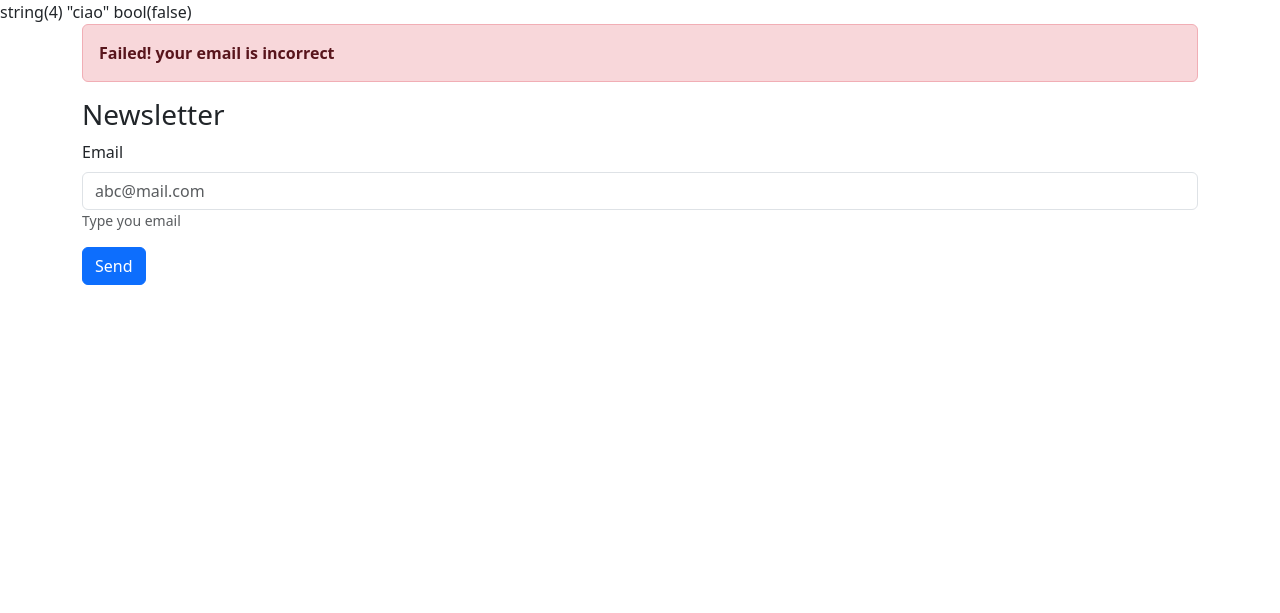
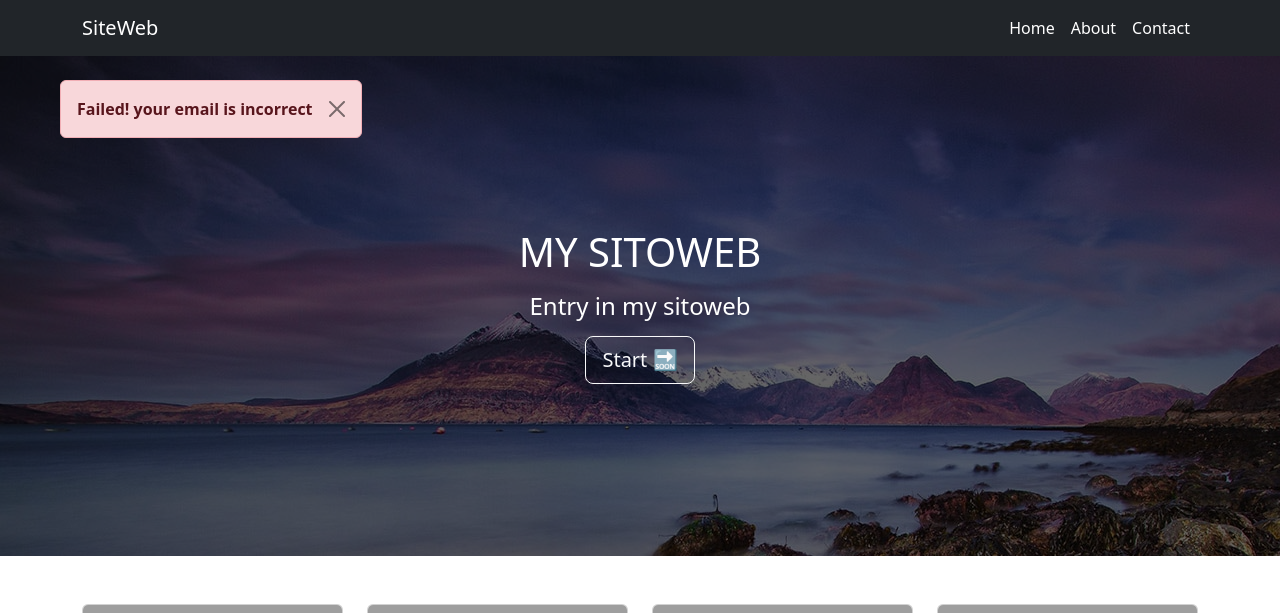
Before and after one commit to chrialge/php-iscrizione-newsletter, a PHP site: page /?email=1 in a window 1280 px wide. Shown: the top 613 px of the page. Before the commit the page ends 285 px from the top, so only its background shows below. Run offline with PHP 8.4, Linux system fonts and the light colour scheme; grey boxes are pictures that could not be loaded.

Commit message:
add style

```diff
--- a/function.php
+++ b/function.php
@@ -1,6 +1,6 @@
 <?php
 
-var_dump('ciao');
+// var_dump('ciao');
 
 function checkEmail($email)
 {
@@ -14,7 +14,7 @@ function checkEmail($email)
 
 function generateAlertMessage($response)
 {
-    var_dump($response);
+    // var_dump($response);
     if ($response == true) {
         return [
             'status' => 'correct',
--- a/index.php
+++ b/index.php
@@ -31,35 +31,129 @@ if (isset($email)) {
 
 <body>
     <header>
-        <!-- place navbar here -->
+        <nav class="navbar navbar-expand-sm navbar-dark bg-dark">
+            <div class="container">
+                <a class="navbar-brand" href="#">SiteWeb</a>
+                <button class="navbar-toggler" type="button" data-toggle="collapse" data-target="#navbarID" aria-controls="navbarID" aria-expanded="false" aria-label="Toggle navigation">
+                    <span class="navbar-toggler-icon"></span>
+                </button>
+                <div class="collapse navbar-collapse justify-content-end" id="navbarID">
+                    <div class="navbar-nav">
+                        <a class="nav-link active" aria-current="page" href="#">Home</a>
+                        <a class="nav-link active" aria-current="page" href="#">About</a>
+                        <a class="nav-link active" aria-current="page" href="#">Contact</a>
+                    </div>
+                </div>
+            </div>
+        </nav>
     </header>
     <main>
-        <div class="container">
 
-            <?php if (isset($email)) : ?>
-                <div class="alert alert-<?= $message['class'] ?>" role="alert">
-                    <strong><?= $message['alert'] ?></strong>
+
+        <?php if (isset($email)) : ?>
+            <div class="position-fixed alert-dismissible fade show alert alert-<?= $message['class'] ?>" role="alert" style="top: 80px; left: 60px; z-index: 2;">
+                <button type="button" class="btn-close" data-bs-dismiss="alert" aria-label="Close"></button>
+                <strong><?= $message['alert'] ?></strong>
+            </div>
+        <?php endif; ?>
+
+        <section id="jumbotron" style="background-image: url('./img/sfondo.jpg'); height: 500px;">
+            <div class=" text-center h-100">
+                <div class="mask h-100" style="background-color: rgba(0, 0, 0, 0.6);">
+                    <div class="d-flex justify-content-center align-items-center h-100">
+                        <div class="text-white">
+                            <h1 class="mb-3">MY SITOWEB</h1>
+                            <h4 class="mb-3">Entry in my sitoweb</h4>
+                            <a data-mdb-button-init data-mdb-ripple-init class="btn btn-outline-light btn-lg" href="#!" role="button">Start 🔜 </a>
+                        </div>
+                    </div>
                 </div>
-            <?php endif; ?>
+            </div>
 
-            <section id="newsletter">
+        </section>
+        <!-- /#jumbotron -->
+
+        <section id="products" class="my-5">
+            <div class="container">
+                <div class="row row-cols-2 row-cols-lg-4 gy-3">
+                    <?php for ($i = 0; $i < 8; $i++) : ?>
+                        <div class="col">
+                            <div class="card">
+                                <img class="card-img-top" src="https://picsum.photos/200/300" alt="Title" />
+                                <div class="card-body">
+                                    <h4 class="card-title">Title</h4>
+                                    <p class="card-text">Text</p>
+                                </div>
+                            </div>
+
+                        </div>
+                    <?php endfor; ?>
+
+                </div>
+            </div>
+        </section>
+
+        <section id="newsletter" class="bg-secondary py-4 ">
+            <div class="container d-flex flex-column align-items-center">
                 <h3>Newsletter</h3>
-                <form action="" method="get">
+                <p>
+                    Lorem ipsum dolor sit, amet consectetur adipisicing elit. Eos, et. Iste aspernatur doloribus quas rem praesentium illum earum cumque aperiam, voluptatem quia voluptatum eius ex assumenda nobis placeat repellat suscipit voluptatibus recusandae dolorum, nemo tempora delectus, dignissimos velit ea? Reprehenderit eaque nemo suscipit sapiente impedit. Cupiditate sint non accusantium eius.
+                </p>
+                <form action="" method="get" class="d-flex gap-2 align-items-center">
                     <div class="mb-3">
                         <label for="" class="form-label">Email</label>
                         <input type="text" class="form-control" name="email" id="" aria-describedby="emailHelpId" placeholder="abc@mail.com" />
                         <small id="emailHelpId" class="form-text text-muted">Type you email</small>
                     </div>
-                    <button type="submit" class="btn btn-primary">Send</button>
+                    <button type="submit" class="btn btn-primary" style="height: 50px;">Send</button>
                 </form>
+            </div>
 
 
-            </section>
+
+        </section>
+        <!-- /#newsletter -->
+
+
+    </main>
+    <footer class="bg-dark text-center text-lg-start text-white">
+
+        <div class="container p-4">
+            <div class="row">
+
+                <div class="col-lg-6 col-md-12 mb-4 mb-md-0">
+                    <h5 class="text-uppercase">Footer text</h5>
+
+                    <p>
+                        Lorem ipsum dolor sit amet consectetur, adipisicing elit. Iste atque ea quis
+                        molestias. Fugiat pariatur maxime quis culpa corporis vitae repudiandae aliquam
+                        voluptatem veniam, est atque cumque eum delectus sint!
+                    </p>
+                </div>
+
+
+
+                <div class="col-lg-6 col-md-12 mb-4 mb-md-0">
+                    <h5 class="text-uppercase">Footer text</h5>
+
+                    <p>
+                        Lorem ipsum dolor sit amet consectetur, adipisicing elit. Iste atque ea quis
+                        molestias. Fugiat pariatur maxime quis culpa corporis vitae repudiandae aliquam
+                        voluptatem veniam, est atque cumque eum delectus sint!
+                    </p>
+                </div>
+
+            </div>
         </div>
 
-    </main>
-    <footer>
-        <!-- place footer here -->
+        </div>
+
+
+        <!-- Copyright -->
+        <div class="text-center p-3" style="background-color: rgba(0, 0, 0, 0.05);">
+            © 2020 Copyright: Boolean
+        </div>
+        <!-- Copyright -->
     </footer>
     <!-- Bootstrap JavaScript Libraries -->
     <script src="https://cdn.jsdelivr.net/npm/@popperjs/core@2.11.8/dist/umd/popper.min.js" integrity="sha384-I7E8VVD/ismYTF4hNIPjVp/Zjvgyol6VFvRkX/vR+Vc4jQkC+hVqc2pM8ODewa9r" crossorigin="anonymous"></script>
```
Also changed, not shown: img/sfondo.jpg (added).
